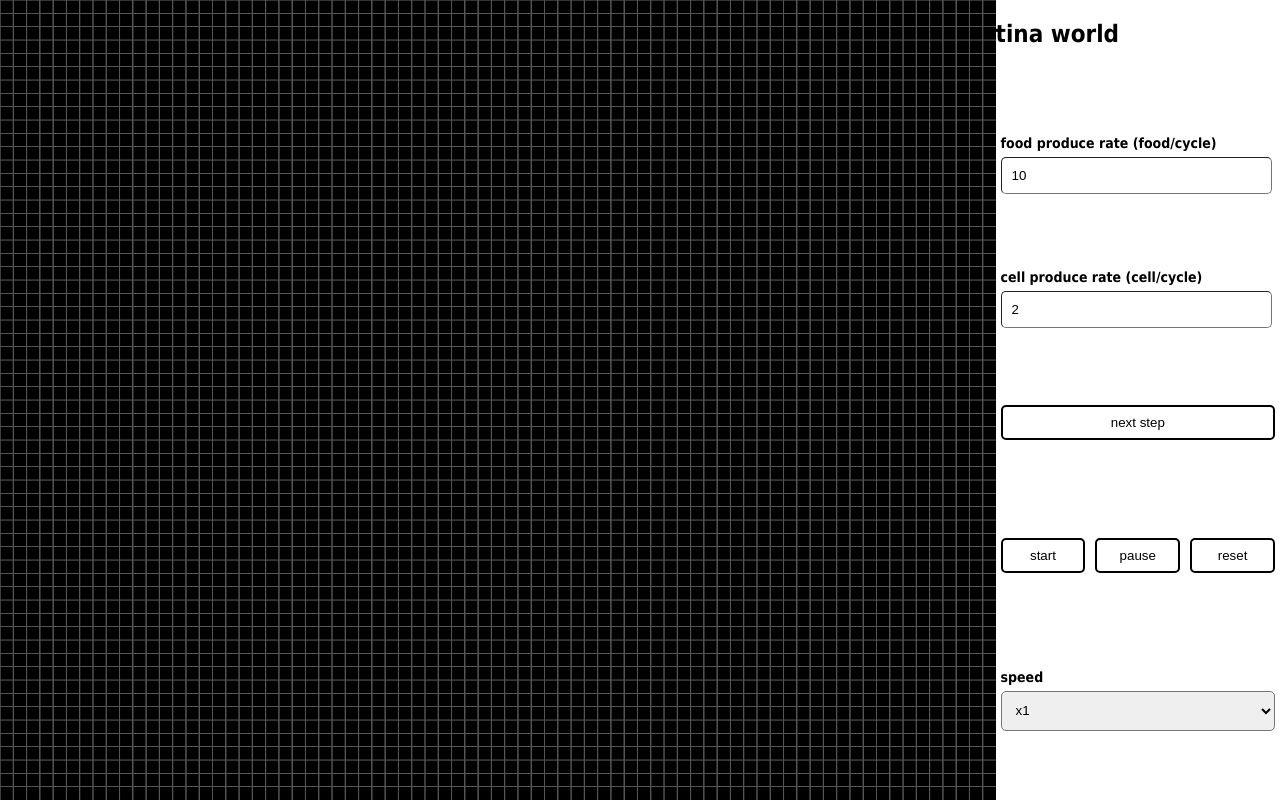
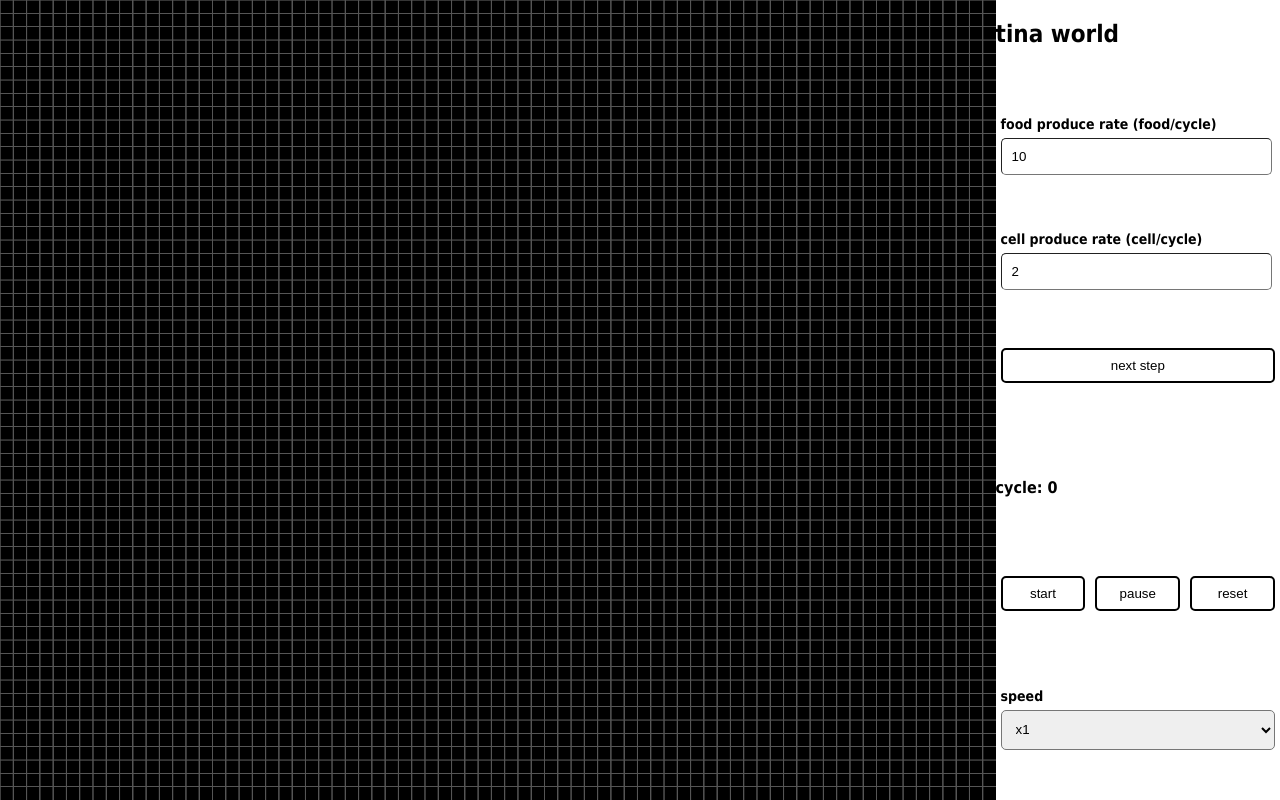
Before and after one commit to mr-exception/tina-doc, a React (Create React App) app: page / in a window 1280 px wide. Built offline with nearby package versions, Linux system fonts and the light colour scheme; the HTML template or start-up script is replaced by a standard one.

Commit message:
worked on cycle show

```diff
--- a/src/App.tsx
+++ b/src/App.tsx
@@ -56,6 +56,7 @@ export default () => {
   const runNextStep = () => {
     generateFoods();
     generateCells();
+    set_cycle((cycle) => cycle + 1);
   };
 
   const [interval, set_interval] = useState<NodeJS.Timeout>();
@@ -75,12 +76,13 @@ export default () => {
     set_cells([]);
     stop();
   };
-  useEffect(() => {
+  const speedChanged = () => {
     if (run_state === "running") {
       stop();
       start();
     }
-  }, [configs.speed]);
+  };
+  useEffect(speedChanged, [configs.speed]);
   return (
     <Row>
       <Col flex="7">
@@ -93,6 +95,7 @@ export default () => {
       </Col>
       <Col flex="2">
         <ControlPanel
+          cycle={cycle}
           configChanged={set_configs}
           nextStep={runNextStep}
           start={start}
--- a/src/Components/ControlPanel.tsx
+++ b/src/Components/ControlPanel.tsx
@@ -11,6 +11,7 @@ interface IControlPanel {
   start: Function;
   stop: Function;
   reset: Function;
+  cycle: number;
   configs: {
     food_rate: number;
     cell_rate: number;
@@ -19,6 +20,7 @@ interface IControlPanel {
 }
 const ControlPanel: React.FC<IControlPanel> = ({
   configChanged,
+  cycle,
 
   nextStep,
   start,
@@ -78,6 +80,11 @@ const ControlPanel: React.FC<IControlPanel> = ({
         </Row>
         <Row>
           <Col>
+            <h4 className="text-center">cycle: {cycle}</h4>
+          </Col>
+        </Row>
+        <Row>
+          <Col>
             <Button onClick={(e) => start()}>start</Button>
           </Col>
           <Col>
```
